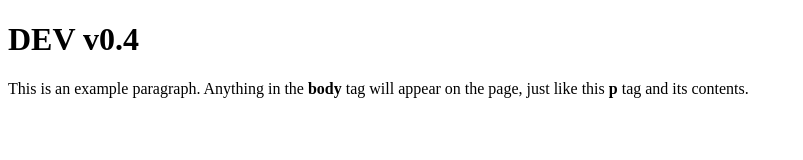
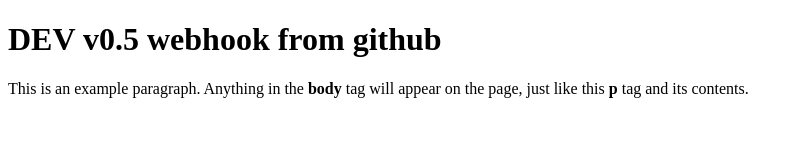
Before and after one commit to Hoper/app-jenkins, a plain HTML site: page index.html in a window 1280 px wide. Shown: the whole page, without its empty margins (0-803 px from the left). Drawn offline with Linux system fonts and the light colour scheme.

Commit message:
test webhook on DEV

```diff
--- a/index.html
+++ b/index.html
@@ -4,7 +4,7 @@
     <title>This is the title of the webpage!</title>
   </head>
   <body>
-	  <h1>DEV v0.4</h1>
+	  <h1>DEV v0.5 webhook from github</h1>
     <p>This is an example paragraph. Anything in the <strong>body</strong> tag will appear on the page, just like this <strong>p</strong> tag and its contents.</p>
   </body>
 </html>
```
